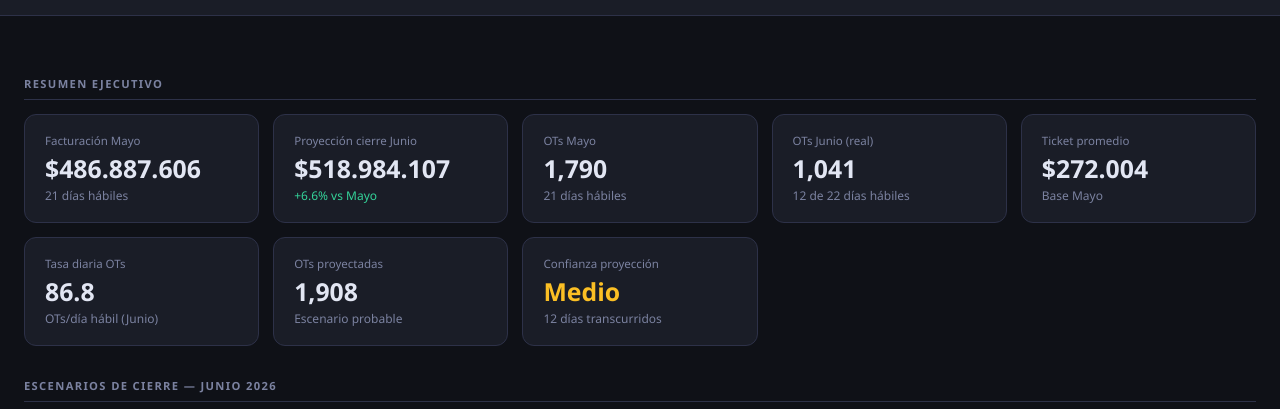
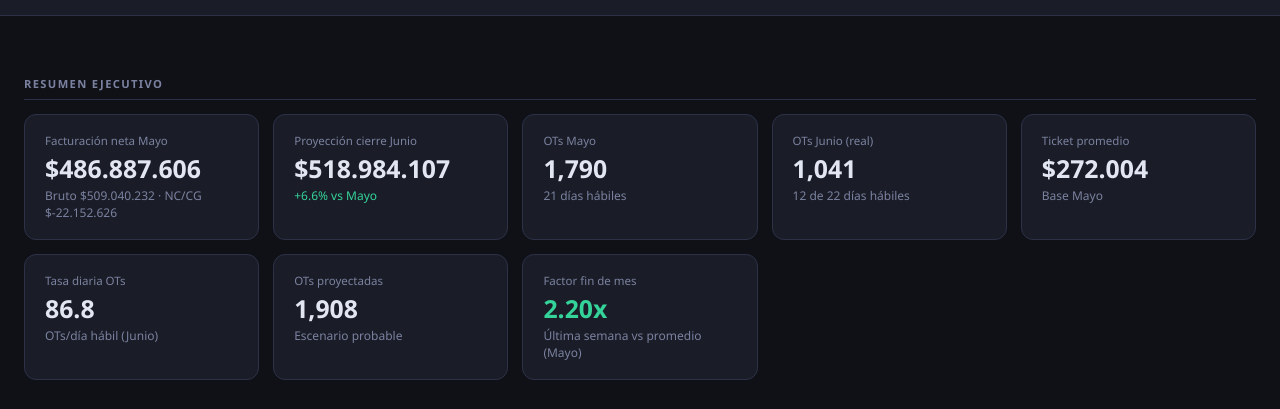
Before and after one commit to Cjerez-curi/proyeccion-pv, a plain HTML site: page index.html in a window 1280 px wide. Shown: the part 48-457 px from the top of the page. Drawn offline with nearby package versions, Linux system fonts and the light colour scheme.

Commit message:
Actualizar index.html: desglose NC/CIERRE y factor fin de mes

```diff
--- a/index.html
+++ b/index.html
@@ -165,8 +165,13 @@ function render(d) {
   const conf_level  = jun.working_so_far >= 15 ? 'Alto' : jun.working_so_far >= 8 ? 'Medio' : 'Bajo';
   const conf_cls    = conf_level === 'Alto' ? 'up' : conf_level === 'Medio' ? 'neu' : 'down';
 
+  const hasDeduct = may.billing_gross != null;
   const kpis = [
-    { label: 'Facturación ' + mn,          value: CLP(may.billing_total),        sub: may.working_days + ' días hábiles' },
+    { label: 'Facturación neta ' + mn,
+      value: CLP(may.billing_total),
+      sub: hasDeduct
+        ? 'Bruto ' + CLP(may.billing_gross) + ' · NC/CG ' + CLP(may.billing_deduct)
+        : may.working_days + ' días hábiles' },
     { label: 'Proyección cierre ' + mc,    value: CLP(sc.probable.billing),
       sub: '<span class="' + (pct_vs_may>=0?'up':'down') + '">' + PCT(pct_vs_may) + ' vs ' + mn + '</span>' },
     { label: 'OTs ' + mn,                  value: may.ot_count.toLocaleString(), sub: may.working_days + ' días hábiles' },
@@ -175,8 +180,10 @@ function render(d) {
     { label: 'Ticket promedio',            value: CLP(may.ticket_avg),            sub: 'Base ' + mn },
     { label: 'Tasa diaria OTs',            value: jun.daily_ot_rate.toFixed(1),   sub: 'OTs/día hábil (' + mc + ')' },
     { label: 'OTs proyectadas',            value: sc.probable.ots.toLocaleString(), sub: 'Escenario probable' },
-    { label: 'Confianza proyección',       value: conf_level,
-      sub: jun.working_so_far + ' días transcurridos', cls: conf_cls },
+    { label: 'Factor fin de mes',
+      value: hasDeduct ? may.last_week_factor.toFixed(2) + 'x' : conf_level,
+      sub: hasDeduct ? 'Última semana vs promedio (' + mn + ')' : jun.working_so_far + ' días transcurridos',
+      cls: hasDeduct ? 'up' : conf_cls },
   ];
 
   const app = document.getElementById('app');
```
